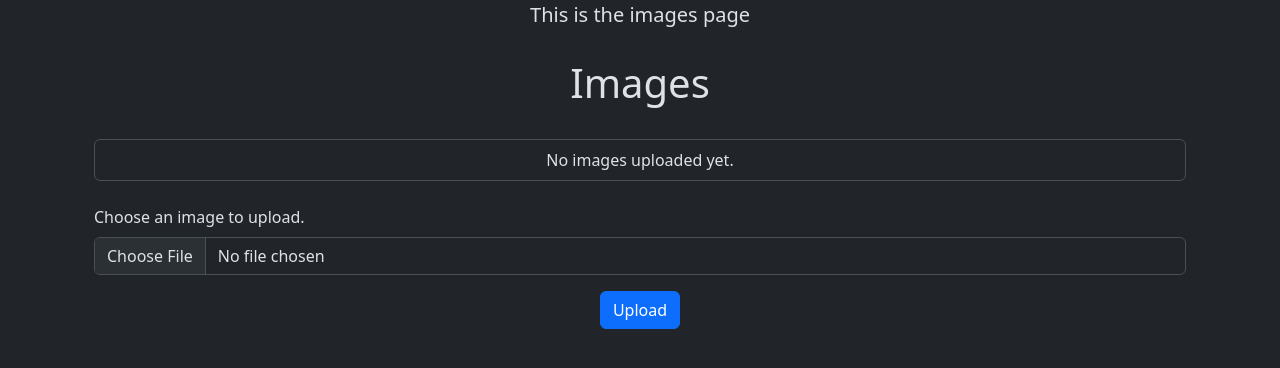
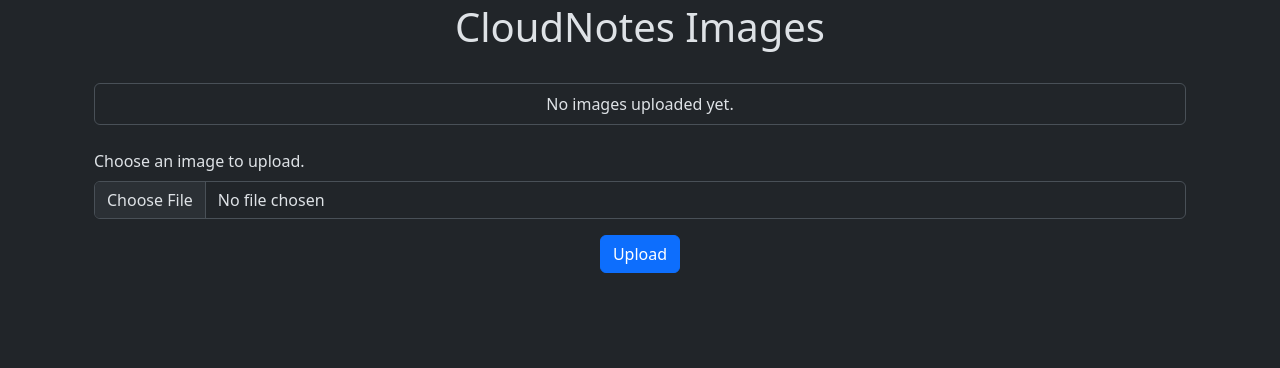
Before and after one commit to janiejestemja/cloud_notes, a Flask app: page /imagefiles in a window 1280 px wide. Shown: the part 53-421 px from the top of the page. Run offline with Flask 3, Linux system fonts and the light colour scheme; a user stored in the database is signed in; tables that the repository leaves empty hold one stand-in row (values such as "Sample post").

Commit message:
Commented out developer comments and set proper page titles.

```diff
--- a/website/templates/base.html
+++ b/website/templates/base.html
@@ -4,7 +4,7 @@
         <meta charset="utf-8" />
         <meta name="viewport" content="width=device-width, inital-scale=1" />
        <link rel = "stylesheet" href="https://cdn.jsdelivr.net/npm/bootstrap@5.3.3/dist/css/bootstrap.min.css" rel="stylesheet" integrity="sha384-QWTKZyjpPEjISv5WaRU9OFeRpok6YctnYmDr5pNlyT2bRjXh0JMhjY6hW+ALEwIH" crossorigin="anonymous" />
-       <title>{% block title %}Home{% endblock %}</title>
+       <title>{% block title %}CloudNotes Home{% endblock %}</title>
   </head>
   <body>
     <nav class="navbar navbar-expand-sm">
--- a/website/templates/home.html
+++ b/website/templates/home.html
@@ -1,11 +1,11 @@
 {% extends "base.html" %}
 
-{% block title %}CloudNotes{% endblock %}
+{% block title %}CloudNotes Homepage{% endblock %}
 
 {% block content %}
 <div class="container">
-    <p class="lead" align="center">This is the home page</p>
-    </br>
+    <!--p class="lead" align="center">This is the home page</p-->
+    <!--/br-->
     <div class="row gap-4">
         <p>Welcome to CloudNotes.</p>
     </div>
--- a/website/templates/imagefiles.html
+++ b/website/templates/imagefiles.html
@@ -5,9 +5,9 @@
 {% block content %}
 <div class="container">
 
-    <h3 class="lead" align="center">This is the images page</h3>
-    </br>
-    <h1 align="center">Images</h1>
+    <!--h3 class="lead" align="center">This is the images page</h3-->
+    <!--/br-->
+    <h1 align="center">CloudNotes Images</h1>
     </br>
 
     <!-- Display Existing Images -->
--- a/website/templates/login.html
+++ b/website/templates/login.html
@@ -1,6 +1,6 @@
 {% extends "base.html" %}
 
-{% block title %}Login{% endblock %}
+{% block title %}CloudNotes Login{% endblock %}
 
 {% block content %}
 <div class="container">
--- a/website/templates/notes.html
+++ b/website/templates/notes.html
@@ -1,11 +1,11 @@
 {% extends "base.html" %}
 
-{% block title %}Notes{% endblock %}
+{% block title %}Cloud Notes{% endblock %}
 
 {% block content %}
 <div class="container">
-    <h3 class="lead" align="center">This is the notes page<h3>
-    </br>
+    <!--h3 class="lead" align="center">This is the notes page<h3-->
+    <!--/br-->
     <h1 align="center">Notes</h1>
     </br>
     <ul class="list-group" id="notes">
--- a/website/templates/show_docs.html
+++ b/website/templates/show_docs.html
@@ -1,6 +1,6 @@
 {% extends "base.html" %}
 
-{% block title %}Documents{% endblock %}
+{% block title %}CloudNotes Documents{% endblock %}
 
 {% block content %}
 <div class="container">
--- a/website/templates/sign_up.html
+++ b/website/templates/sign_up.html
@@ -1,11 +1,11 @@
 {% extends "base.html" %}
 
-{% block title %}Sign Up{% endblock %}
+{% block title %}Sign Up to CloudNotes{% endblock %}
 
 {% block content %}
 <div class="container">
-    <p class="lead" align="center">This is the sign up page</p>
-    </br>
+    <!--p class="lead" align="center">This is the sign up page</p-->
+    <!--/br-->
     <form method="POST">
         <div class="mb-3">
             <h3 align="center">Sign Up</h3>
--- a/website/templates/textfiles.html
+++ b/website/templates/textfiles.html
@@ -1,11 +1,11 @@
 {% extends "base.html" %}
 
-{% block title %}Texts{% endblock %}
+{% block title %}CloudNotes Texts{% endblock %}
 
 {% block content %}
 <div class="container">
-    <h3 class="lead" align="center">This is the textfiles page</h3>
-    </br>
+    <!--h3 class="lead" align="center">This is the textfiles page</h3-->
+    <!--/br-->
     <h1 align="center">Textfiles</h1>
     <br/>
 
--- a/website/templates/user_settings.html
+++ b/website/templates/user_settings.html
@@ -1,11 +1,11 @@
 {% extends "base.html" %}
 
-{% block title %}Settings{% endblock %}
+{% block title %}CloudNotes Settings{% endblock %}
 
 {% block content %}
 <div class="container">
-  <p class="lead" align="center">This is the user settings page</p>
-  </br>
+  <!--p class="lead" align="center">This is the user settings page</p-->
+  <!--/br-->
   <h1 align="center">Settings</h1>
   </br>
   <table class="table">
```
